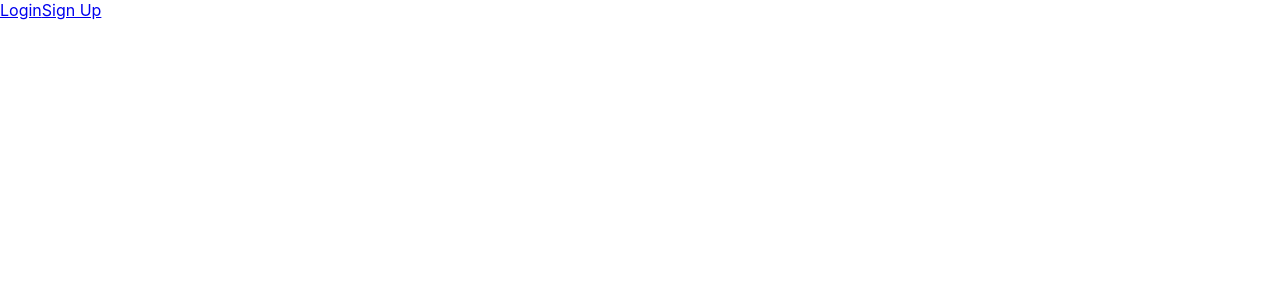
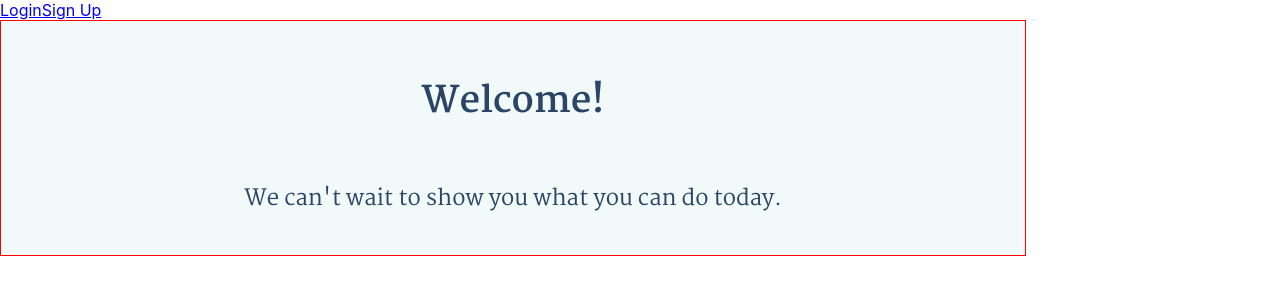
Before and after one commit to How-To-PT-BW/How-To-PT-BW-Front-End, a React (Create React App) app in the folder my-app/: page /welcome in a window 1280 px wide. Shown: the top 300 px of the page. Built offline with nearby package versions, Linux system fonts and the light colour scheme.

Commit message:
started welcome page

```diff
--- a/my-app/src/App.js
+++ b/my-app/src/App.js
@@ -6,6 +6,7 @@ import SignUpForm from './components/Signup';
 import { BrowserRouter as Router, Route, Link, Switch } from "react-router-dom";
 import ProtectedRoute from './components/ProtectedRoute';
 import DraftForm from './components/DraftAnArticle';
+import Welcome from './components/Welcome';
 
 
 
@@ -19,6 +20,7 @@ function App() {
       <div>
         <Switch>
           <Route path="/login" component={LoginForm} />
+          <Route path="/welcome" component={Welcome} />
           <Route path="/signup" component={SignUpForm} />
           <ProtectedRoute exact path="/draft" component={DraftForm} />
         </Switch>
--- /dev/null
+++ b/my-app/src/components/Welcome.js
@@ -0,0 +1,47 @@
+import React from 'react';
+import ReactDOM from 'react-dom';
+import styled from "styled-components";
+import { colors, devices } from "../styledComponents/variables";
+import {useForm} from 'react-hook-form';
+import {H2, FormLabel, FormRadioLabel, H3} from '../styledComponents/fontStyles';
+import DraftArticleLogo from '../images/DraftArticleLogo.png';
+
+const Container = styled.div`
+  background-color: ${colors.background2};
+  fill: solid ${colors.background3};
+  border: 1px solid red;
+
+  @media ${devices.mobile} {
+    max-width: 500px;
+  }
+  @media ${devices.tablet} {
+    max-width: 800px;
+  }
+  @media ${devices.desktop} {
+    max-width: 1024px;
+  }
+`;
+
+const Header = styled.div`
+    display: flex;
+    flex-direction: column;
+    justify-content: center;
+    align-items:center;
+    padding: 20px;
+
+`
+
+function Welcome() {
+
+    return(
+        <Container>
+            <Header>
+                <H2>Welcome!</H2>
+                <H3>We can't wait to show you what you can do today.</H3>
+            </Header>
+        </Container>
+    )
+
+}
+
+export default Welcome;
--- a/my-app/src/styledComponents/fontStyles.js
+++ b/my-app/src/styledComponents/fontStyles.js
@@ -6,6 +6,13 @@ export const H2 = styled.h2`
     font-family: "Martel";
     font-size: 36px;
     font-weight: 700;
+    color: ${colors.text5};
+`;
+
+export const H3 = styled.h2`
+    font-family: "Martel";
+    font-size: 22px;
+    font-weight: 400;
     color: ${colors.text5};
 `;
 
```
